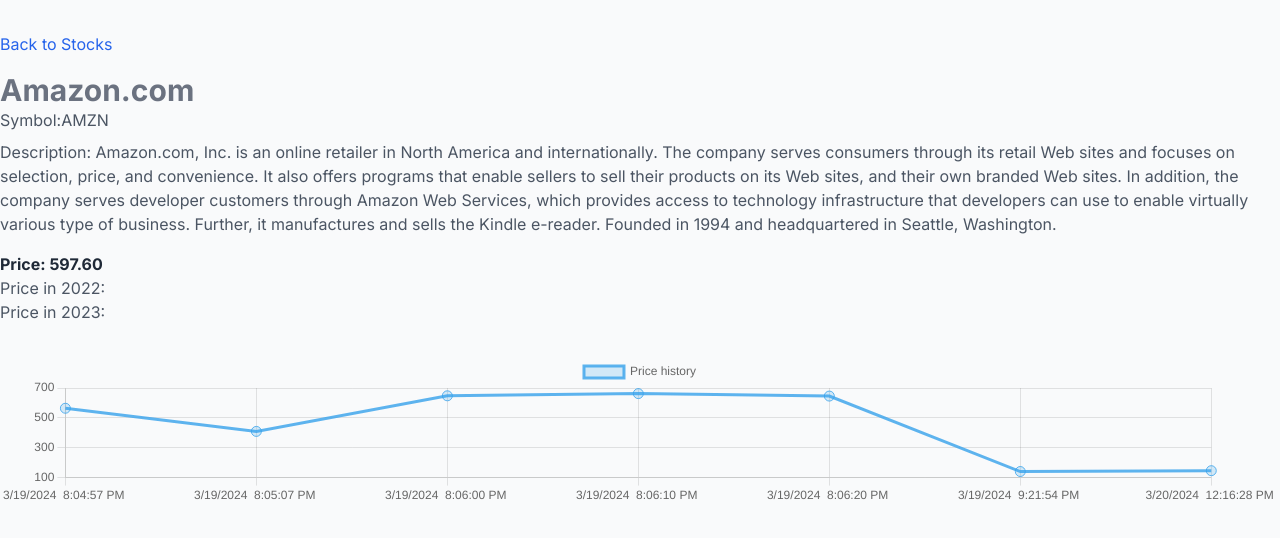
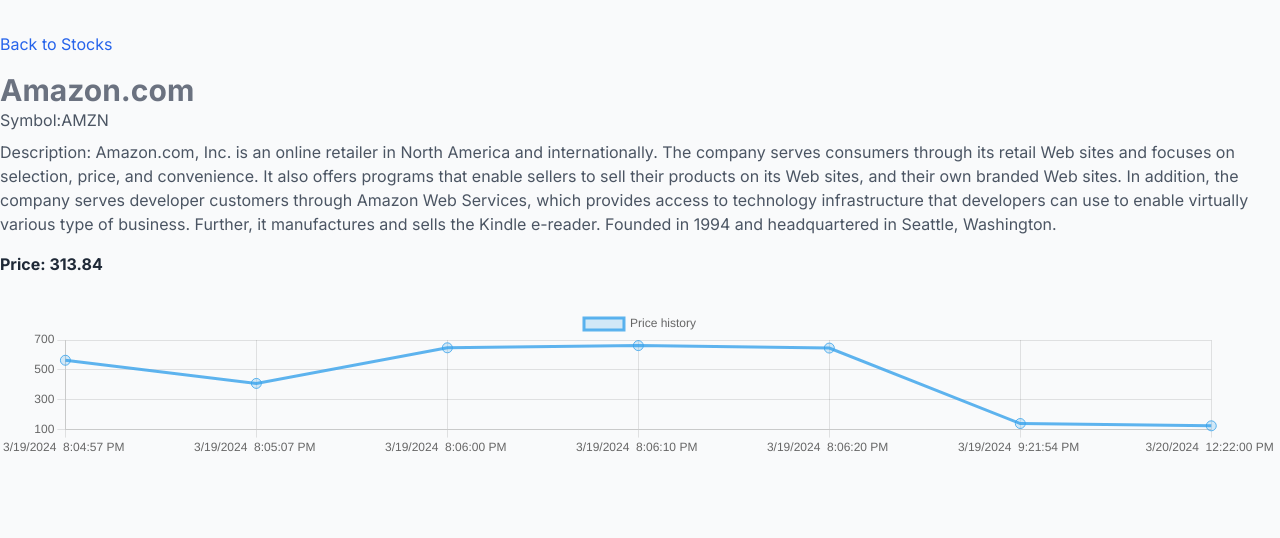
Before and after one commit to jakesuche/stock_dashboard, a Next.js app: page /AMZN in a window 1280 px wide. Shown: the top 538 px of the page. Built offline with nearby package versions, Linux system fonts and the light colour scheme; no server answers.

Commit message:
imple: memoise chat component

```diff
--- a/src/components/PriceChart.ts/index.tsx
+++ b/src/components/PriceChart.ts/index.tsx
@@ -9,6 +9,7 @@
   Legend,
 } from "chart.js";
 import { Chart } from "chart.js";
+import React from "react";
 Chart.register(
   CategoryScale,
   CategoryScale,
@@ -50,4 +51,4 @@
   return <Line data={chartData} options={{ maintainAspectRatio: false }} />;
 };
 
-export default PriceChart;
+export default React.memo(PriceChart);
--- a/src/data/stocks.json
+++ b/src/data/stocks.json
@@ -2,7 +2,7 @@
   {
     "company": "3M",
     "description": "3M, based in Minnesota, may be best known for its Scotch tape and Post-It Notes, but it also produces sand paper, adhesives, medical products, computer screen filters, food safety items, stationery products and many products used in automotive, marine, and aircraft industries.",
-    "price": "538.85",
+    "price": "908.50",
     "symbol": "MMM",
     "time_histories": [
       {
@@ -30,15 +30,15 @@
         "price": "385.95"
       },
       {
-        "timestamp": "2024-03-20T12:16:28.514Z",
-        "price": "376.78"
+        "timestamp": "2024-03-20T12:22:00.671Z",
+        "price": "229.21"
       }
     ]
   },
   {
     "company": "Amazon.com",
     "description": "Amazon.com, Inc. is an online retailer in North America and internationally. The company serves consumers through its retail Web sites and focuses on selection, price, and convenience. It also offers programs that enable sellers to sell their products on its Web sites, and their own branded Web sites. In addition, the company serves developer customers through Amazon Web Services, which provides access to technology infrastructure that developers can use to enable virtually various type of business. Further, it manufactures and sells the Kindle e-reader. Founded in 1994 and headquartered in Seattle, Washington.",
-    "price": "597.60",
+    "price": "313.84",
     "symbol": "AMZN",
     "time_histories": [
       {
@@ -66,15 +66,15 @@
         "price": "140.68"
       },
       {
-        "timestamp": "2024-03-20T12:16:28.514Z",
-        "price": "146.30"
+        "timestamp": "2024-03-20T12:22:00.671Z",
+        "price": "125.29"
       }
     ]
   },
   {
     "company": "Campbell Soup",
     "description": "Campbell Soup is a worldwide food company, offering condensed and ready-to-serve soups; broth, stocks, and canned poultry; pasta sauces; Mexican sauces; canned pastas, gravies, and beans; juices and beverages; and tomato juices. Its customers include retail food chains, mass discounters, mass merchandisers, club stores, convenience stores, drug stores and other retail, and commercial and non-commercial establishments. Campbell Soup Company was founded in 1869 and is headquartered in Camden, New Jersey.",
-    "price": "962.79",
+    "price": "801.62",
     "symbol": "CPB",
     "time_histories": [
       {
@@ -102,15 +102,15 @@
         "price": "886.73"
       },
       {
-        "timestamp": "2024-03-20T12:16:28.514Z",
-        "price": "323.10"
+        "timestamp": "2024-03-20T12:22:00.671Z",
+        "price": "936.49"
       }
     ]
   },
   {
     "company": "Disney",
     "description": "The Walt Disney Company, founded in 1923, is a worldwide entertainment company, with movies, cable networks, radio networks, movie production, musical recordings and live stage plays. Disney also operates Walt Disney World in Florida and Disneyland in California, Disney Cruise Line, and international Disney resorts. Disney owns countless licenses and literary properties and publishes books and magazines.",
-    "price": "678.66",
+    "price": "851.02",
     "symbol": "DIS",
     "time_histories": [
       {
@@ -138,15 +138,15 @@
         "price": "473.88"
       },
       {
-        "timestamp": "2024-03-20T12:16:28.514Z",
-        "price": "382.91"
+        "timestamp": "2024-03-20T12:22:00.671Z",
+        "price": "366.90"
       }
     ]
   },
   {
     "company": "Dow Chemical",
     "description": "The Dow Chemical Company manufactures raw materials that go into consumer products and services. These materials include food and pharmaceutical ingredients, electronic displays, semiconductor packaging, water purification, insulation, adhesives, pest control, polyurethane, polystyrene (goes into plastics), and crude-oil based raw materials. Dow was founded in 1897 and is based in Midland, Michigan.",
-    "price": "80.61",
+    "price": "952.50",
     "symbol": "DOW",
     "time_histories": [
       {
@@ -174,15 +174,15 @@
         "price": "496.23"
       },
       {
-        "timestamp": "2024-03-20T12:16:28.514Z",
-        "price": "318.14"
+        "timestamp": "2024-03-20T12:22:00.671Z",
+        "price": "471.12"
       }
     ]
   },
   {
     "company": "Exxon Mobil",
     "description": "Exxon Mobil engages in the exploration and production of crude oil and natural gas, and manufacture of petroleum products. The company manufactures commodity petrochemicals. The company has operations in the United States, Canada/South America, Europe, Africa, Asia, and Australia/Oceania. Exxon Mobil Corporation was founded in1870 and is based in Irving, Texas.",
-    "price": "991.63",
+    "price": "926.02",
     "symbol": "XOM",
     "time_histories": [
       {
@@ -210,15 +210,15 @@
         "price": "49.99"
       },
       {
-        "timestamp": "2024-03-20T12:16:28.514Z",
-        "price": "823.83"
+        "timestamp": "2024-03-20T12:22:00.671Z",
+        "price": "855.76"
       }
     ]
   },
   {
     "company": "Ford",
     "description": "Ford Motor Co. develops, manufactures, sells and services vehicles and parts worldwide. Ford sells cars and trucks primarily under the Ford and Lincoln brands. It sells to consumers (through retail dealers) and to rental car companies, leasing companies, and governments. Ford also provides maintenance and repair services. Ford also offers financing to vehicle purchasers. Ford was founded in 1903 and is based in Dearborn, Michigan.",
-    "price": "285.27",
+    "price": "707.59",
     "symbol": "F",
     "time_histories": [
       {
@@ -246,15 +246,15 @@
         "price": "352.64"
       },
       {
-        "timestamp": "2024-03-20T12:16:28.514Z",
-        "price": "175.19"
+        "timestamp": "2024-03-20T12:22:00.671Z",
+        "price": "968.66"
       }
     ]
   },
   {
     "company": "The Gap",
     "description": "The Gap, Inc. sells retail clothing, accessories and personal care products globally under the brand names Gap, Old Navy, Banana Republic, Piperlime, Athleta and Intermix. Products include sports apparel, casual clothing, sleepwear, footwear and infants’ and children’s clothing. The company has company-owned stores as well as franchise stores, online stores and catalogs. The Gap was founded in 1969 and is headquartered in San Francisco, California.",
-    "price": "453.38",
+    "price": "602.31",
     "symbol": "GPS",
     "time_histories": [
       {
@@ -282,15 +282,15 @@
         "price": "760.76"
       },
       {
-        "timestamp": "2024-03-20T12:16:28.514Z",
-        "price": "426.51"
+        "timestamp": "2024-03-20T12:22:00.671Z",
+        "price": "960.09"
       }
     ]
   },
   {
     "company": "General Mills",
     "description": "General Mills manufactures and sells consumer foods worldwide. Products include cereals, frozen vegetables, dough, dessert and baking mixes, frozen pizzas, grains, fruits, ice creams and organic products. It sells to grocery stores as well as commercial food service distributors, restaurants and convenience stores. General Mills was founded in 1928 and is based in Minneapolis, Minnesota.",
-    "price": "504.53",
+    "price": "0.52",
     "symbol": "GIS",
     "time_histories": [
       {
@@ -318,15 +318,15 @@
         "price": "362.59"
       },
       {
-        "timestamp": "2024-03-20T12:16:28.514Z",
-        "price": "930.75"
+        "timestamp": "2024-03-20T12:22:00.671Z",
+        "price": "247.77"
       }
     ]
   },
   {
     "company": "Hewlett Packard",
     "description": "Hewlett-Packard designs and sells products, technologies, software and IT services to consumers, businesses, government and education sectors worldwide. HP offers storage and server products, PCs, calculators, printers, scanners, network infrastructure products, video products (under the Halo brand), and Palm smartphones. HP was founded in 1939 and is headquartered in Palo Alto, California.",
-    "price": "516.16",
+    "price": "915.06",
     "symbol": "HPQ",
     "time_histories": [
       {
@@ -354,15 +354,15 @@
         "price": "196.14"
       },
       {
-        "timestamp": "2024-03-20T12:16:28.514Z",
-        "price": "896.12"
+        "timestamp": "2024-03-20T12:22:00.671Z",
+        "price": "397.93"
       }
     ]
   },
   {
     "company": "IBM",
     "description": "IBM is an international IT company. IBM offers infrastructure and technology services, software for business integration and information management, data warehousing, identity management software, data security, Lotus software for collaboration, messaging and social networking, business intelligence software, servers, and storage systems. IBM was founded in 1910 and is based in Armonk, New York.",
-    "price": "609.42",
+    "price": "555.27",
     "symbol": "IBM",
     "time_histories": [
       {
@@ -390,15 +390,15 @@
         "price": "565.70"
       },
       {
-        "timestamp": "2024-03-20T12:16:28.514Z",
-        "price": "113.04"
+        "timestamp": "2024-03-20T12:22:00.671Z",
+        "price": "825.87"
       }
     ]
   },
   {
     "company": "Johnson & Johnson",
     "description": "Johnson & Johnson develops and manufactures health care products for sale worldwide. J&J products include the brands Johnson’s, Aveeno, Clean & Clear, Neutrogena, Lubriderm, Listerine, Reach, BandAid, Tylenol, Sudafed, Motrin and more. J&J products are used in skin care, baby care, and therapeutic medical care, including inflammatory diseases, arthritis, psoriasis, HIV/AIDS, schizophrenia, spinal care, and diabetes. The company was founded in 1886 and is based in New Brunswick, New Jersey.",
-    "price": "939.89",
+    "price": "710.21",
     "symbol": "JNJ",
     "time_histories": [
       {
@@ -426,15 +426,15 @@
         "price": "500.64"
       },
       {
-        "timestamp": "2024-03-20T12:16:28.514Z",
-        "price": "561.83"
+        "timestamp": "2024-03-20T12:22:00.671Z",
+        "price": "692.71"
       }
     ]
   },
   {
     "company": "Microsoft",
     "description": "Microsoft develops, manufactures, licenses, and supports a range of software products and services for various computing devices worldwide. Products include Windows OS, Windows Live and Internet Explorer. Microsoft also provides training and tech support, online products such as Bing and MSN portals, and software including Microsoft Office, Microsoft SharePoint, Xbox 360, PC software games, online games, and Zune digital music. Microsoft was founded in 1975 and is headquartered in Redmond, Washington.",
-    "price": "802.42",
+    "price": "744.77",
     "symbol": "MSFT",
     "time_histories": [
       {
@@ -462,15 +462,15 @@
         "price": "592.63"
       },
       {
-        "timestamp": "2024-03-20T12:16:28.514Z",
-        "price": "448.93"
+        "timestamp": "2024-03-20T12:22:00.671Z",
+        "price": "231.37"
       }
     ]
   },
   {
     "company": "Monsanto",
     "description": "Monsanto provides agricultural products for farmers in the United States and internationally. It operates in two segments, Seeds and Genomics, and Agricultural Productivity. The Seeds and Genomics segment produces corn, soybean, canola, and cotton seeds, as well as vegetable seeds, including tomato, pepper, eggplant, melon, cucumber, pumpkin, squash, beans, broccoli, onions, and lettuce seeds. The Agricultural Productivity segment offers herbicides for agricultural, industrial, and residential use. Brands include Roundup, Roundup Ready, YieldGard, and Dekalb. Monsanto focuses on high-yielding crops and crops that tolerate adverse conditions. The current company was founded in 2000 (name dates to 1901) and is based in St. Louis, Missouri.",
-    "price": "460.09",
+    "price": "569.47",
     "symbol": "MO",
     "time_histories": [
       {
@@ -498,15 +498,15 @@
         "price": "884.51"
       },
       {
-        "timestamp": "2024-03-20T12:16:28.514Z",
-        "price": "663.49"
+        "timestamp": "2024-03-20T12:22:00.671Z",
+        "price": "206.13"
       }
     ]
   },
   {
     "company": "PepsiCo",
     "description": "PepsiCo, Inc. manufactures, markets, and sells various foods, snacks, and carbonated and non-carbonated beverages worldwide. Pepsi products include Pepsi beverages, Mountain Dew, Gatorade, Aquafina and Tropicana beverages as well as Frito-Lay snacks, Ruffles, Doritos, Tostitos, Rold Gold pretzels, Sun Chips, Crackerjack, Quaker Oats, Aunt Jemima mixes, Life Cereal, and Rice-a-Roni. The company was founded in 1898 and is headquartered in Purchase, New York.",
-    "price": "458.82",
+    "price": "379.44",
     "symbol": "PEP",
     "time_histories": [
       {
@@ -534,15 +534,15 @@
         "price": "342.68"
       },
       {
-        "timestamp": "2024-03-20T12:16:28.514Z",
-        "price": "721.74"
+        "timestamp": "2024-03-20T12:22:00.671Z",
+        "price": "18.67"
       }
     ]
   },
   {
     "company": "Starbucks",
     "description": "Starbucks Corp. provides specialty coffee and tea beverages, packaged and ground coffee beans, single-serve products, juices and food offerings worldwide. Starbucks sells licensed products through grocery stores and other food service outlets as well as running company stores that sell coffees, pastries, breakfast sandwiches and lunch items. Starbucks sells products under the brand names Starbucks, Teavana, Tazo, Seattle’s Best, La Blange and Verismo. Starbucks was founded in 1985 and is based in Seattle, Washington.",
-    "price": "940.48",
+    "price": "542.34",
     "symbol": "SBUX",
     "time_histories": [
       {
@@ -570,15 +570,15 @@
         "price": "953.99"
       },
       {
-        "timestamp": "2024-03-20T12:16:28.514Z",
-        "price": "521.09"
+        "timestamp": "2024-03-20T12:22:00.671Z",
+        "price": "462.93"
       }
     ]
   },
   {
     "company": "Texas Instruments",
     "description": "Texas Instruments designs and sells semiconductors to electronics designers and manufacturers worldwide. The company has four segments: Analog, Embedded Processing, Wireless and Other. The Other segment provides handheld graphing and scientific calculators and licenses technologies to other electronic companies. The company was founded in 1938 and is headquartered in Dallas, Texas.",
-    "price": "551.14",
+    "price": "656.66",
     "symbol": "TXN",
     "time_histories": [
       {
@@ -606,8 +606,8 @@
         "price": "641.26"
       },
       {
-        "timestamp": "2024-03-20T12:16:28.514Z",
-        "price": "52.68"
+        "timestamp": "2024-03-20T12:22:00.671Z",
+        "price": "432.53"
       }
     ]
   },
@@ -616,7 +616,7 @@
     "description": "Time Warner is a media and entertainment company in the United States and internationally. It operates in three segments: Networks, Filmed Entertainment, and Publishing. Networks provides HBO, Cinemax, TNT, TBS, and CNN. Filmed Entertainment produces movies, TV shows, animation, videogames, and home video products. Publishing includes magazines (People, Sports Illustrated, Time), books, and websites. The company was founded in 1985 and is based in New York, New York.",
     "initial_price": 221.25,
     "symbol": "TWX",
-    "price": "269.40",
+    "price": "763.71",
     "time_histories": [
       {
         "timestamp": "2024-03-19T20:04:57.775Z",
@@ -643,8 +643,8 @@
         "price": "623.54"
       },
       {
-        "timestamp": "2024-03-20T12:16:28.514Z",
-        "price": "410.25"
+        "timestamp": "2024-03-20T12:22:00.671Z",
+        "price": "722.84"
       }
     ]
   },
@@ -654,7 +654,7 @@
     "initial_price": 7.66,
     "price_2007": 47.7,
     "symbol": "UNH",
-    "price": "377.42",
+    "price": "336.93",
     "time_histories": [
       {
         "timestamp": "2024-03-19T20:04:57.775Z",
@@ -681,8 +681,8 @@
         "price": "872.58"
       },
       {
-        "timestamp": "2024-03-20T12:16:28.514Z",
-        "price": "842.59"
+        "timestamp": "2024-03-20T12:22:00.671Z",
+        "price": "199.62"
       }
     ]
   },
@@ -692,7 +692,7 @@
     "initial_price": 56.5,
     "price_2007": 47.53,
     "symbol": "WMT",
-    "price": "361.62",
+    "price": "674.30",
     "time_histories": [
       {
         "timestamp": "2024-03-19T20:04:57.775Z",
@@ -719,8 +719,8 @@
         "price": "898.39"
       },
       {
-        "timestamp": "2024-03-20T12:16:28.514Z",
-        "price": "531.25"
+        "timestamp": "2024-03-20T12:22:00.671Z",
+        "price": "801.68"
       }
     ]
   },
@@ -730,7 +730,7 @@
     "initial_price": 58.25,
     "price_2007": 94.29,
     "symbol": "WHR",
-    "price": "446.67",
+    "price": "653.72",
     "time_histories": [
       {
         "timestamp": "2024-03-19T20:04:57.775Z",
@@ -757,8 +757,8 @@
         "price": "799.86"
       },
       {
-        "timestamp": "2024-03-20T12:16:28.514Z",
-        "price": "530.38"
+        "timestamp": "2024-03-20T12:22:00.671Z",
+        "price": "768.98"
       }
     ]
   },
@@ -768,7 +768,7 @@
     "initial_price": 20.87,
     "price_2007": 17.54,
     "symbol": "XRX",
-    "price": "497.08",
+    "price": "355.81",
     "time_histories": [
       {
         "timestamp": "2024-03-19T20:04:57.775Z",
@@ -795,8 +795,8 @@
         "price": "816.55"
       },
       {
-        "timestamp": "2024-03-20T12:16:28.514Z",
-        "price": "292.36"
+        "timestamp": "2024-03-20T12:22:00.671Z",
+        "price": "470.30"
       }
     ]
   }
--- a/src/pages/[slug].tsx
+++ b/src/pages/[slug].tsx
@@ -62,16 +62,10 @@
         </p>
         <div className="mt-4">
           <p className="text-gray-800 font-bold">Price: {stockdetails.price}</p>
-          <p className="text-gray-600">
-            Price in 2022: {stockdetails.price_2022}
-          </p>
-          <p className="text-gray-600">
-            Price in 2023: {stockdetails.price_2023}
-          </p>
         </div>
         <div className="mt-8">
           <PriceChart
-            key={stockdetails.price}
+            // key={stockdetails.price}
             history={stockdetails?.time_histories}
           />
         </div>
```
